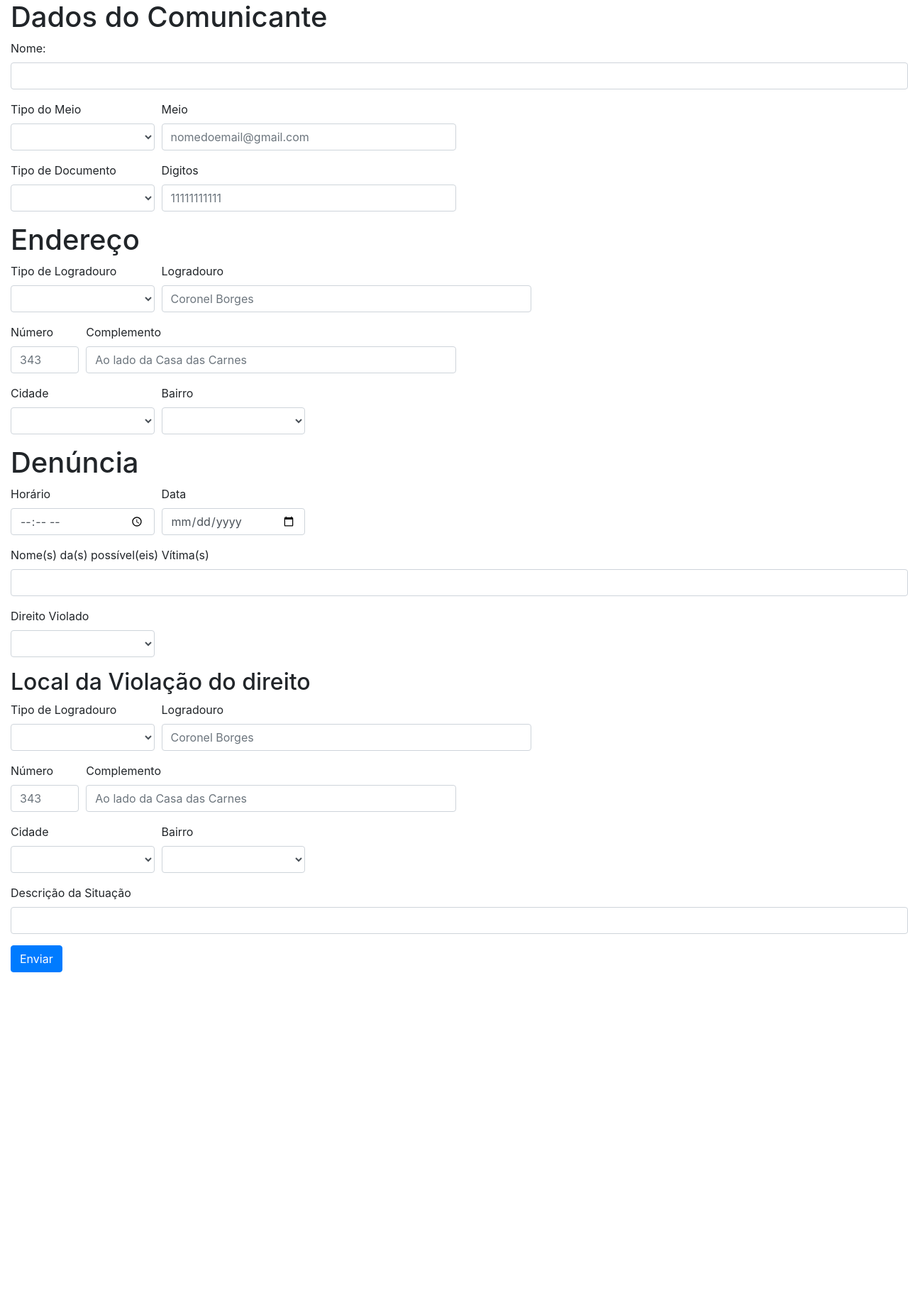
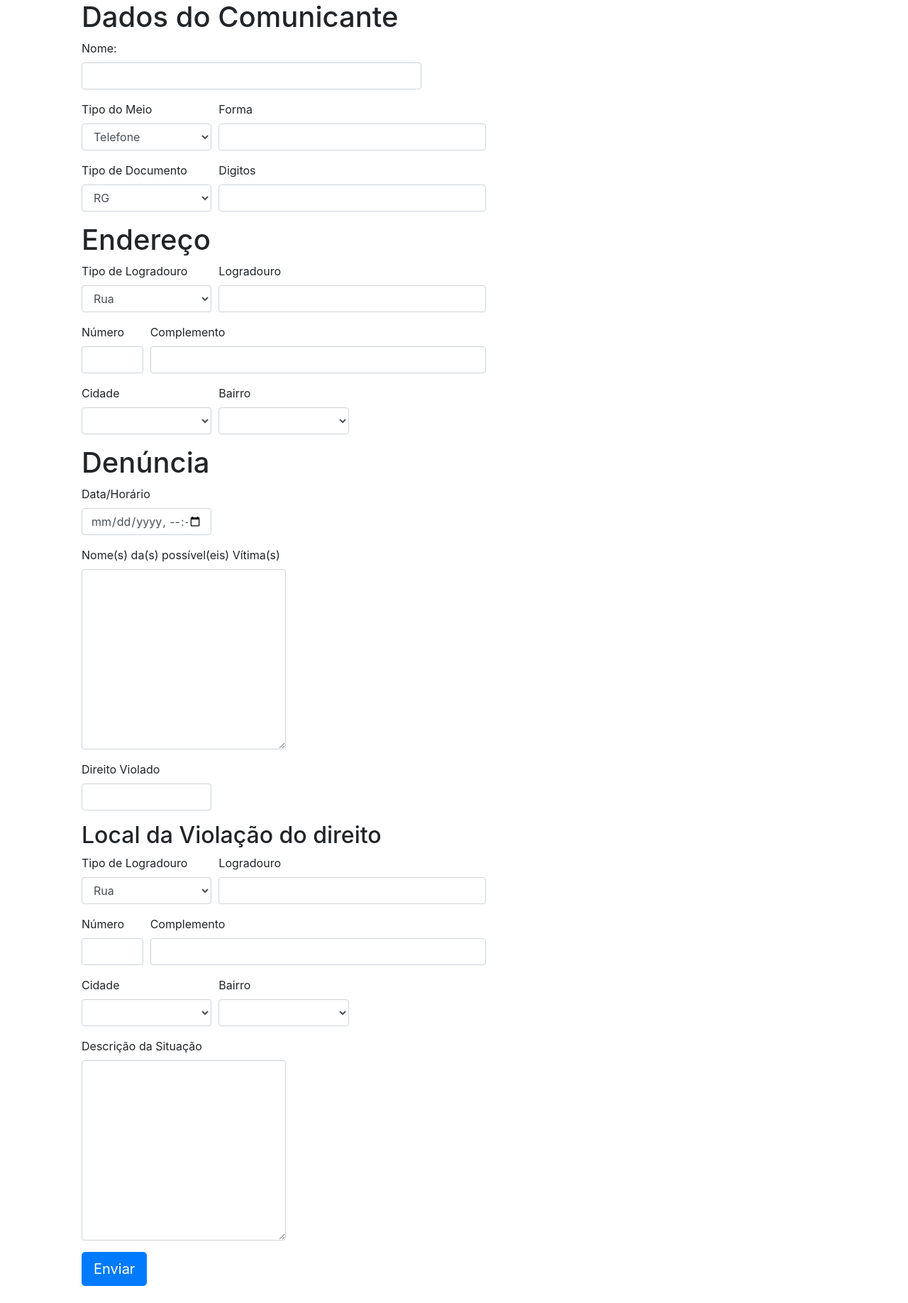
Before and after one commit to ifrs-alunos/ConselhoTutelar, a Django app: page /registro_comunicante in a window 1280 px wide. Shown: the part 66-1902 px from the top of the page at 71% size. Before the commit the page ends 1436 px from the top, so only its background shows below. Run offline with Django 3.2, Linux system fonts and the light colour scheme; lists and menus that the app fills with data are empty; some libraries are stand-ins or nearby versions.

Commit message:
Adicionando Formulario dos Comunicantes

```diff
--- a/esqueleto/app/forms.py
+++ b/esqueleto/app/forms.py
@@ -1,15 +1,71 @@
 from django import forms
-from .models import Endereco,choices,Ocorrencia,Denuncia,Comunicante
+from . import models
 from .models.documento import Tipo
-from .models.choices import TIPODOMEIO_CHOICES
+from .models.choices import TIPODOMEIO_CHOICES,LOGRADOURO_CHOICES
 
 class ComunicanteForm(forms.ModelForm):
-    nome = forms.CharField(widget=forms.TextInput(attrs={"class": "form-control"}))
-    # tipo =  forms.Select(attrs={'class': 'form-control'},choices=TIPODOMEIO_CHOICES)
-    # forma = forms.CharField(widget=forms.TextInput(attrs={"class": "form-control"}))
-    # escolha =  forms.Select(attrs={'class': 'form-control'},choices=Tipo.choices())
-    # valor = forms.CharField(widget=forms.TextInput(attrs={"class": "form-control"}))
+
     class Meta:
-        model = Comunicante
+        model = models.Comunicante
+        fields = ('nome',)
+        widgets = {
+            'nome': forms.TextInput(attrs={"class": "form-control col-md-5"}),
+        }
 
-        fields = ('nome',)
+
+
+class ContatoForm(forms.ModelForm):
+    class Meta:
+        model = models.Contato
+        fields = ('tipo','forma')
+        widgets = {
+            'tipo': forms.Select(attrs={"class": "form-control "},choices=TIPODOMEIO_CHOICES),
+            'forma': forms.TextInput(attrs={"class": "form-control "})
+        }
+
+class EnderecoForm(forms.ModelForm):
+    class Meta:
+        model = models.Endereco
+        fields = ('tipo_de_logradouro','complemento','numero','logradouro',)
+        widgets = {
+            'tipo_de_logradouro': forms.Select(attrs={"class": "form-control"},choices=LOGRADOURO_CHOICES),
+            'complemento': forms.TextInput(attrs={"class": "form-control"}),
+            'numero': forms.NumberInput(attrs={"class": "form-control"}),
+            'logradouro': forms.TextInput(attrs={"class": "form-control"}),
+
+        }
+
+class DocumentoForm(forms.ModelForm):
+    class Meta:
+        model = models.Documento
+        fields = ('escolha','valor',)
+        widgets = {
+            'escolha': forms.Select(attrs={"class": "form-control"},choices=Tipo.choices()),
+            'valor': forms.NumberInput(attrs={"class": "form-control"}),
+
+
+        }
+
+
+
+
+
+
+
+class DenunciaForm(forms.ModelForm):
+     class Meta:
+        model = models.Denuncia
+        fields = ('horario','descricao_situacao','nomevitimas')
+        widgets = {
+            'horario': forms.DateTimeInput(attrs={"class": "form-control","type": "datetime-local"}),
+            'descricao_situacao': forms.Textarea(attrs={"class": "form-control col-md-3"}),
+            'nomevitimas': forms.Textarea(attrs={"class": "form-control  col-md-3"}),
+        }
+
+class DireitoForm(forms.ModelForm):
+    class Meta:
+        model = models.Direito
+        fields = ('nome_direito',)
+        widgets = {
+            'nome_direito': forms.TextInput(attrs={"class": "form-control"}),
+        }
--- a/esqueleto/app/models/contato.py
+++ b/esqueleto/app/models/contato.py
@@ -7,7 +7,7 @@ class Contato(BaseModel):
     tipo = models.CharField(max_length=100)
     forma = models.CharField(max_length=100)
     def __str__(self):
-        return '{} : {}'.format(self.tipo,self.forma)
+        return '{} {} : {}'.format(self.comunicante,self.tipo,self.forma)
 
     class Meta:
         pass
--- a/esqueleto/app/models/endereco.py
+++ b/esqueleto/app/models/endereco.py
@@ -10,7 +10,6 @@ class Endereco(BaseModel):
     numero = models.IntegerField()
     logradouro = models.CharField(max_length=200)
     bairro = models.ForeignKey(Bairro, on_delete=models.PROTECT, default='')
-    eatual = models.BooleanField()
     # TODO: FAZER UMA VERIFICAÇÃO ANTES DE SALVAR SE UM BAIRRO PERTENCE A UMA CIDADE
     def __str__(self):
         return '{} {} {} {} {} '.format(self.tipo_de_logradouro,self.logradouro, self.bairro, self.numero, self.complemento)
--- a/esqueleto/app/static/css/style.css
+++ b/esqueleto/app/static/css/style.css
@@ -2,5 +2,5 @@
     background-color: #162649;
 }
 form{
-    padding-left: 15px;
+    padding-left: 100px;
 }
--- a/esqueleto/app/templates/app/base.html
+++ b/esqueleto/app/templates/app/base.html
@@ -5,7 +5,7 @@
 <html lang="pt-br">
 <head>
     <meta charset="UTF-8">
-    <meta name="viewport" content="width=device-width, initial-scale=1.0">
+    <meta name="viewport" content="width=device-width, initial-scale=1, shrink-to-fit=no">
 
     <link href="{% static '/css/bootstrap.css' %}" rel="stylesheet">
     <link href="{% static '/css/style.css' %}" rel="stylesheet">
@@ -30,19 +30,20 @@
     </nav>
   {% endblock nav %}
 
-  {% block content %}
-  {% endblock content %}
+  <div class="container-fluid ">
+    {% block content %}
 
 
 
 
 
+    {% endblock content %}
+  </div>
+  {% block boostrapjs %}
+      <script src="{% static '/js/bootstrap.bundle.min.js.map' %}"></script>
+      <script src="{% static '/js/bootstrap.bundle.min.js' %}"></script>
+  {% endblock boostrapjs %}
 
 
-
-
-
-
-<script src="{% static '/js/bootstrap.bundle.min.js' %}"></script>
 </body>
 </html>
--- a/esqueleto/app/templates/app/registro-comunicante.html
+++ b/esqueleto/app/templates/app/registro-comunicante.html
@@ -1,6 +1,6 @@
 {% extends "app/base.html" %}
 {% load static %}
-{% block titulo_da_pagina %}Registro Secretaria {% endblock titulo_da_pagina %}
+{% block titulo_da_pagina %}Registro Comunicante {% endblock titulo_da_pagina %}
 {% block navbar %}
 
 {% block navitens %}
@@ -11,7 +11,7 @@
       </li>
 
     </ul>
-  </div>
+</div>
 {% endblock navitens %}
 
 {% endblock navbar %}
@@ -24,32 +24,28 @@
 
     <div class="form-group">
         <label for="nome">Nome:</label>
-        {{ form.nome }}
+        {{ comunicante.nome }}
     </div>
       <!-- <button type="addMeiodeContato" class="btn btn-primary">Adicionar Meio de Contato</button> -->
     <div class="form-row">
         <div class="form-group col-md-2">
             <label for="tipo">Tipo do Meio</label>
-            <select id="tipo" class="form-control" >
-                <option></option>
-            </select>
+            {{contato.tipo}}
         </div>
         <div class="form-group col-md-4">
-            <label for="forma">Meio</label>
-            <input type="text" class="form-control" id="forma" placeholder="nomedoemail@gmail.com">
+            <label for="forma">Forma</label>
+            {{contato.forma}}
         </div>
 
     </div>
     <div class="form-row">
         <div class="form-group col-md-2">
             <label for="escolha">Tipo de Documento</label>
-            <select id="escolha" class="form-control">
-            <option></option>
-            </select>
+            {{documento.escolha}}
         </div>
         <div class="form-group col-md-4">
             <label for="valor">Digitos</label>
-            <input type="number" class="form-control" id="valor" placeholder="11111111111">
+            {{documento.valor}}
         </div>
     </div>
 
@@ -58,14 +54,12 @@
 
         <div class="form-group col-md-2">
             <label for="tipodelogradouro">Tipo de Logradouro</label>
-            <select id="tipodelogradouro" class="form-control">
-                <option></option>
-            </select>
+            {{endereco.tipo_de_logradouro}}
         </div>
 
-        <div class="form-group col-md-5">
+        <div class="form-group col-md-4">
                 <label for="logradouro">Logradouro</label>
-                <input type="text" class="form-control" id="logradouro" placeholder="Coronel Borges">
+                {{ endereco.logradouro }}
 
         </div>
     </div>
@@ -73,12 +67,12 @@
     <div class="form-row">
         <div class="form-group col-md-1">
             <label for="numerocasa">Número</label>
-            <input type="number" class="form-control" id="numerocasa" placeholder="343">
+            {{ endereco.numero }}
         </div>
 
         <div class="form-group col-md-5">
             <label for="tipocomplemento">Complemento</label>
-            <input type="text" class="form-control" id="tipocomplemento" placeholder="Ao lado da Casa das Carnes">
+            {{ endereco.complemento }}
         </div>
     </div>
 
@@ -98,27 +92,23 @@
         </div>
 
     </div>
+
     <h1>Denúncia</h1>
     <div class="form-row">
         <div class="form-group col-md-2">
-            <label for="horario">Horário</label>
-            <input type="time" class="form-control" id="horario">
+            <label for="horario">Data/Horário</label>
+            {{ denuncia.horario}}
         </div>
-        <div class="form-group col-md-2">
-            <label for="data">Data</label>
-            <input type="date" class="form-control" id="data">
-        </div>
+
     </div>
     <div class="form-group">
         <label for="nomedasvitimas">Nome(s) da(s) possível(eis) Vítima(s)</label>
-        <input type="text" class="form-control" id="nomedasvitimas">
+        {{ denuncia.nomevitimas}}
     </div>
     <div class="form-row">
         <div class="form-group col-md-2">
             <label for="direitoviolado">Direito Violado</label>
-                    <select id="direitoviolado" class="form-control">
-                        <option></option>
-                    </select>
+            {{direito.nome_direito}}
         </div>
     </div>
 
@@ -128,14 +118,12 @@
 
         <div class="form-group col-md-2">
             <label for="tipodelogradouro">Tipo de Logradouro</label>
-            <select id="tipodelogradouro" class="form-control">
-                <option></option>
-            </select>
+            {{endereco.tipo_de_logradouro}}
         </div>
 
-        <div class="form-group col-md-5">
+        <div class="form-group col-md-4">
                 <label for="logradouro">Logradouro</label>
-                <input type="text" class="form-control" id="logradouro" placeholder="Coronel Borges">
+                {{ endereco.logradouro }}
 
         </div>
     </div>
@@ -143,14 +131,15 @@
     <div class="form-row">
         <div class="form-group col-md-1">
             <label for="numerocasa">Número</label>
-            <input type="number" class="form-control" id="numerocasa" placeholder="343">
+            {{ endereco.numero }}
         </div>
 
         <div class="form-group col-md-5">
             <label for="tipocomplemento">Complemento</label>
-            <input type="text" class="form-control" id="tipocomplemento" placeholder="Ao lado da Casa das Carnes">
+            {{ endereco.complemento }}
         </div>
     </div>
+
     <div class="form-row">
         <div class="form-group col-md-2">
             <label for="tipocidade">Cidade</label>
@@ -165,15 +154,24 @@
                 <option></option>
             </select>
         </div>
+
     </div>
+
+
     <div class="form-group">
         <label for="descricao">Descrição da Situação</label>
-        <input type="textarea" class="form-control" id="descricao">
+        {{ denuncia.descricao_situacao}}
     </div>
 
-    <button type="submit" class="btn btn-primary">Enviar</button>
+    <button type="submit" class="btn btn-primary btn-lg">Enviar</button>
+
+
 
 </form>
+<br>
+
+
+
 
 {% endblock content %}
 
--- a/esqueleto/app/views.py
+++ b/esqueleto/app/views.py
@@ -1,5 +1,5 @@
 from django.shortcuts import render
-from .forms import ComunicanteForm
+from .forms import ComunicanteForm, ContatoForm, EnderecoForm, DocumentoForm,DenunciaForm, DireitoForm
 
 def secretaria(request):
     contexto = {
@@ -9,14 +9,53 @@ def secretaria(request):
     return render(request,'app/secretaria.html',contexto)
 
 def registro_comunicante(request):
-    form = ComunicanteForm()
+    comunicante = ComunicanteForm()
+    contato = ContatoForm()
+    endereco = EnderecoForm()
+    documento = DocumentoForm()
+    denuncia = DenunciaForm()
+    direito = DireitoForm()
     if request.method == "POST":
-        form = ComunicanteForm(request.POST,form_endereco)
-        if form.is_valid():
-            comunicante = form.save()
+        contato= ContatoForm(request.POST)
+        comunicante = ComunicanteForm(request.POST)
+        endereco = EnderecoForm(request.POST)
+        documento = DocumentoForm(request.POST)
+        denuncia = DenunciaForm(request.POST)
+        direito = DireitoForm(request.POST)
+
+
+        if comunicante.is_valid() and contato.is_valid() and endereco.is_valid() and documento.is_valid() and denuncia.is_valid():
+
+            endereco = endereco.save()
+
+
+            comunicante = comunicante.save(commit = False)
+            comunicante.enderecos = enderecos
+            comunicante = comunicante.save()
+
+            documento = documento.save(commit= False)
+            documento.comunicante = comunicante
+            documento.save()
+
+            contato= contato.save(commit = False)
+            contato.comunicante = comunicante
+            contato.save()
+
+            denuncia.save()
+            direito = direito.save(commit = False)
+            direto.denuncia = denuncia
+            direito.save()
+
+
+
+
     contexto = {
-
-       'form':form,
+        'contato':contato,
+       'comunicante':comunicante,
+       'endereco':endereco,
+       'documento':documento,
+       'denuncia':denuncia,
+       'direito':direito
     }
 
     return render(request,'app/registro-comunicante.html',contexto)
--- a/esqueleto/esqueleto/settings.py
+++ b/esqueleto/esqueleto/settings.py
@@ -104,9 +104,9 @@ AUTH_PASSWORD_VALIDATORS = [
 # Internationalization
 # https://docs.djangoproject.com/en/3.1/topics/i18n/
 
-LANGUAGE_CODE = 'en-us'
+LANGUAGE_CODE = 'pt-br'
 
-TIME_ZONE = 'UTC'
+TIME_ZONE = 'America/Sao_Paulo'
 
 USE_I18N = True
 
```
Also changed, not shown: esqueleto/app/models/denuncia.py (+3 -5 lines), esqueleto/app/migrations/0002_auto_20201024_2352.py (added), esqueleto/app/migrations/0003_auto_20201025_0050.py (added).
